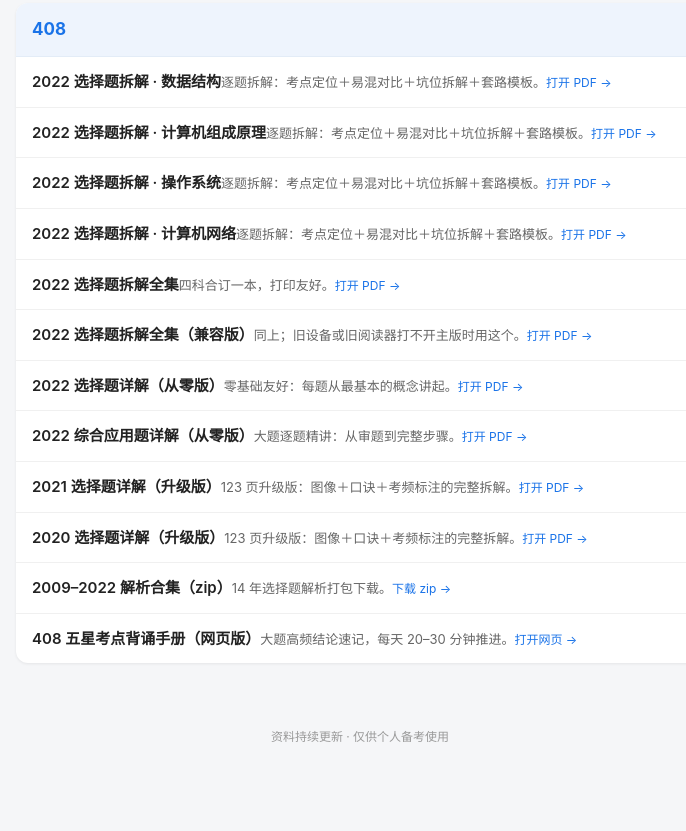
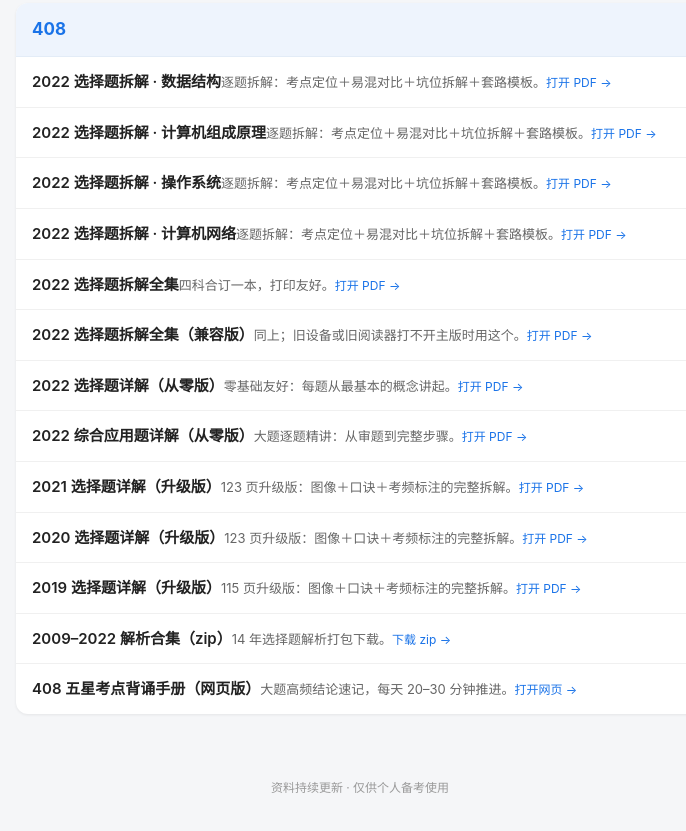
Before and after one commit to wangduoxi847-gif/kaoyan-materials, a plain HTML site: page index.html in a window 1280 px wide. Shown: the part 1316-2147 px from the top of the page, without its empty margins (280-966 px from the left). Drawn offline with Linux system fonts and the light colour scheme.

Commit message:
上传 408-2019 选择题详解升级版 PDF，更新首页新增 2019 条目

```diff
--- a/index.html
+++ b/index.html
@@ -76,6 +76,7 @@ footer{text-align:center;font-size:12px;color:#999;padding:28px 16px 8px}
 <li><a href="./408-2022-zongheyingyongti.pdf"><span class="t">2022 综合应用题详解（从零版）</span><span class="d">大题逐题精讲：从审题到完整步骤。</span><span class="f">打开 PDF →</span></a></li>
 <li><a href="./408-2021-xuanzeti-shengji.pdf"><span class="t">2021 选择题详解（升级版）</span><span class="d">123 页升级版：图像＋口诀＋考频标注的完整拆解。</span><span class="f">打开 PDF →</span></a></li>
 <li><a href="./408-2020-xuanzeti-shengji.pdf"><span class="t">2020 选择题详解（升级版）</span><span class="d">123 页升级版：图像＋口诀＋考频标注的完整拆解。</span><span class="f">打开 PDF →</span></a></li>
+<li><a href="./408-2019-xuanzeti-shengji.pdf"><span class="t">2019 选择题详解（升级版）</span><span class="d">115 页升级版：图像＋口诀＋考频标注的完整拆解。</span><span class="f">打开 PDF →</span></a></li>
 <li><a href="./408-2009-2022-heji.zip"><span class="t">2009–2022 解析合集（zip）</span><span class="d">14 年选择题解析打包下载。</span><span class="f">下载 zip →</span></a></li>
 <li><a href="./408-wuxing-beisong.html"><span class="t">408 五星考点背诵手册（网页版）</span><span class="d">大题高频结论速记，每天 20–30 分钟推进。</span><span class="f">打开网页 →</span></a></li>
 </ul>
```
Also changed, not shown: 1 other file.
